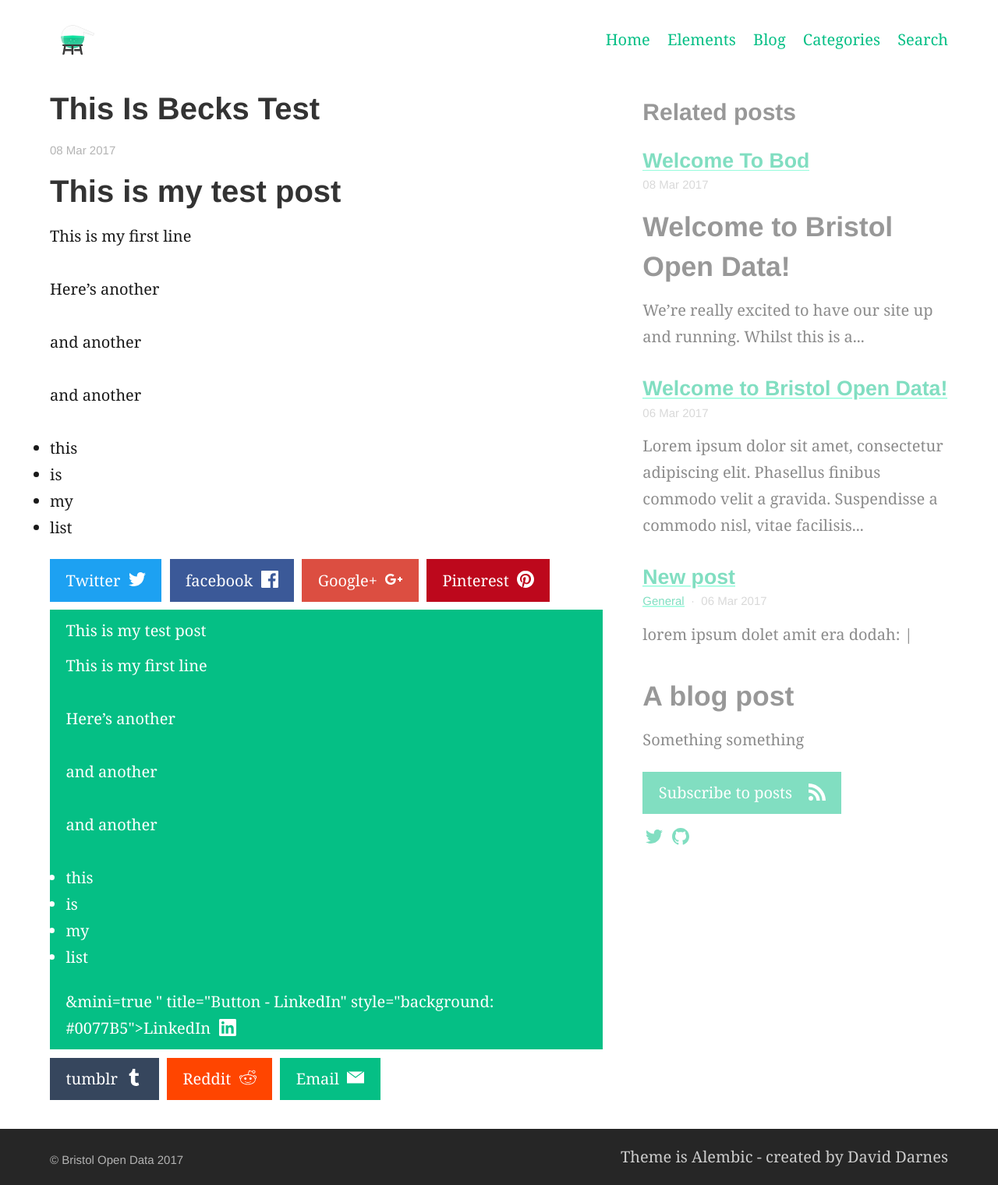
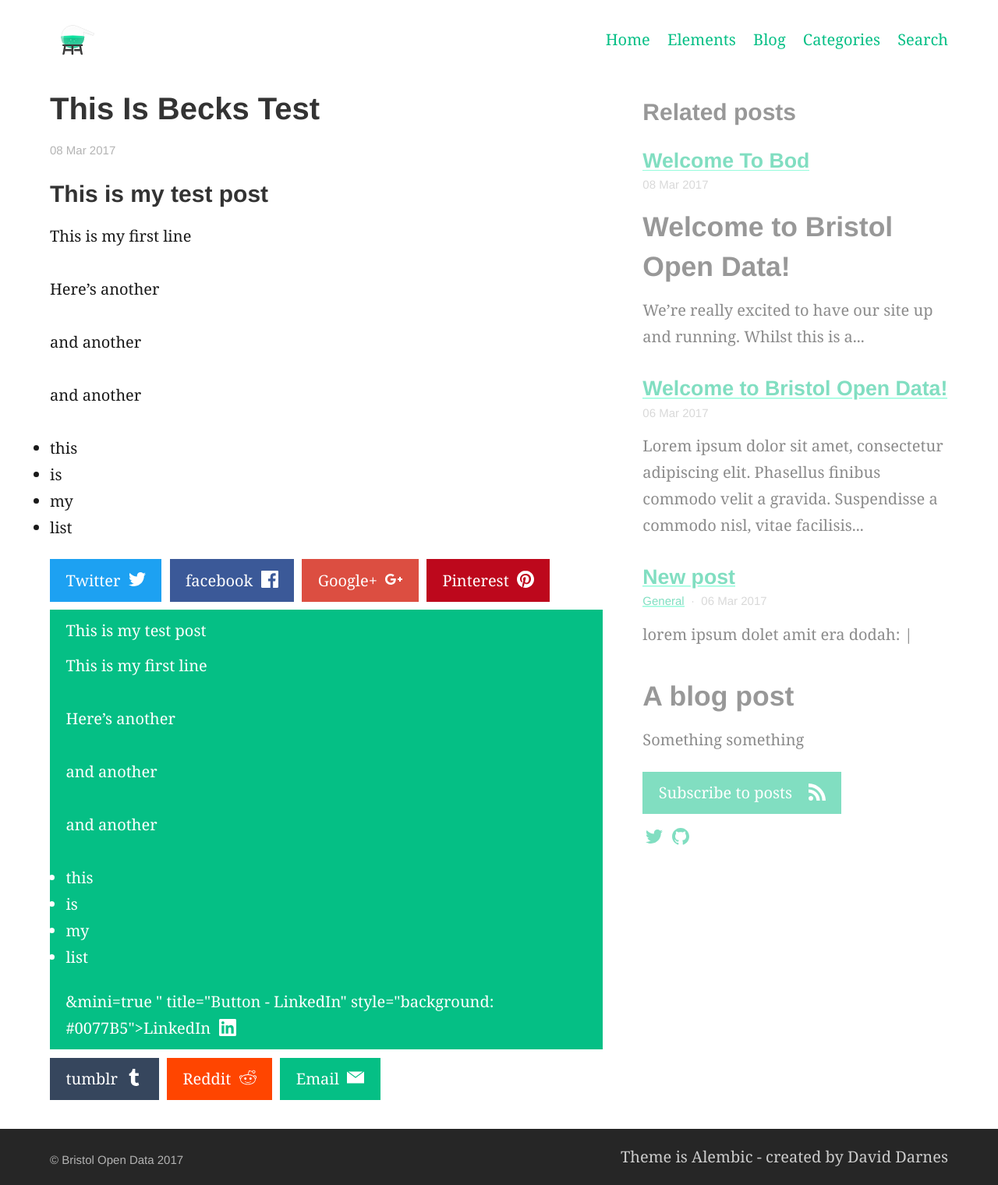
Before and after one commit to BristolOpenData/BristolOpenData.github.io, a Jekyll site: the page built from _posts/2017-03-08-this-is-becks-test.md, in a window 1280 px wide. Shown: the whole page at 78% size. Built offline with Jekyll 4.4.1, drawn with Linux system fonts in a browser that asks for light colours; comment, search, counter and statistics services are not loaded.

```diff
--- a/_posts/2017-03-08-this-is-becks-test.md
+++ b/_posts/2017-03-08-this-is-becks-test.md
@@ -1,4 +1,4 @@
-# This is my test post
+### This is my test post
 
 This is my first line
 
```
